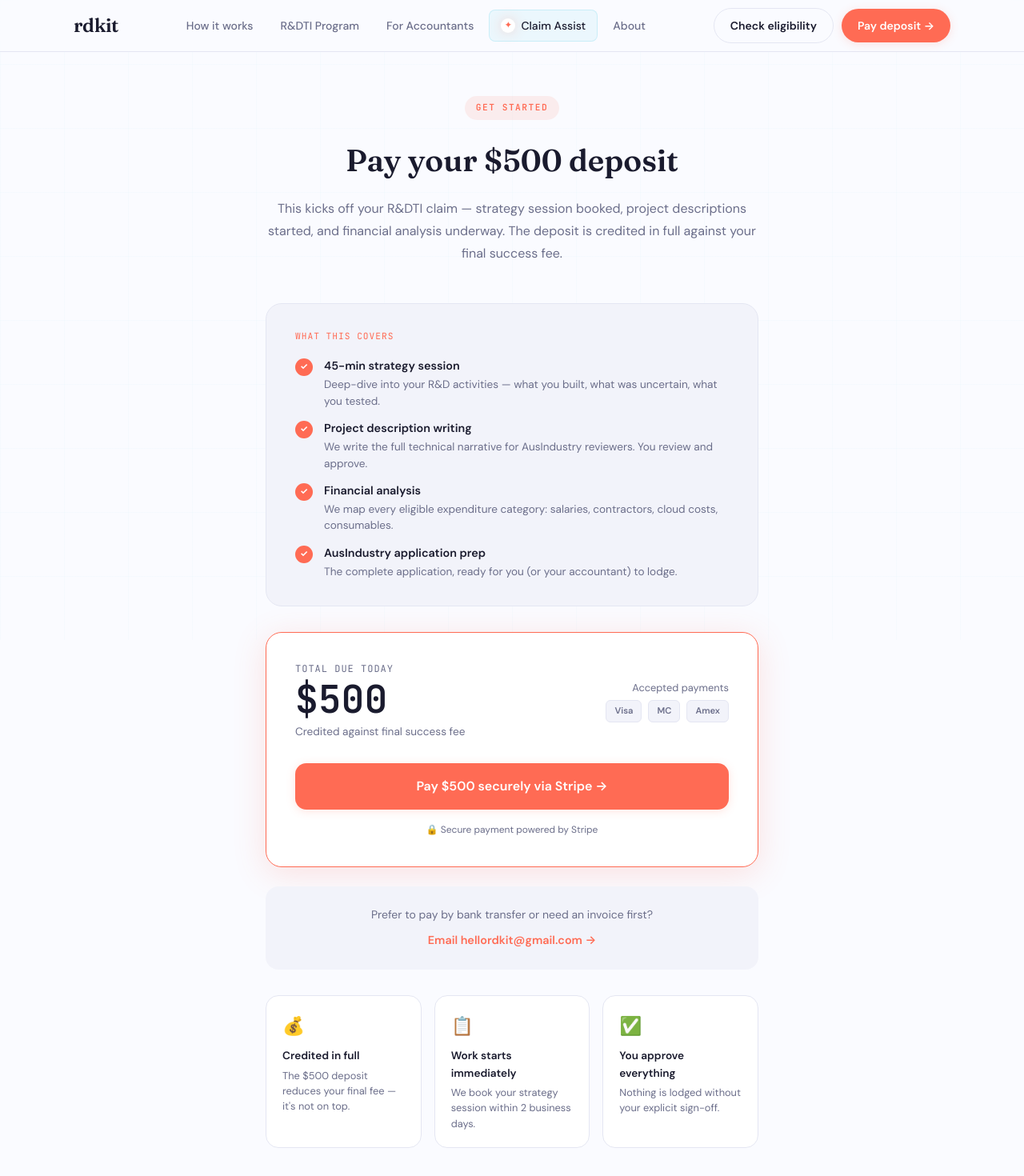
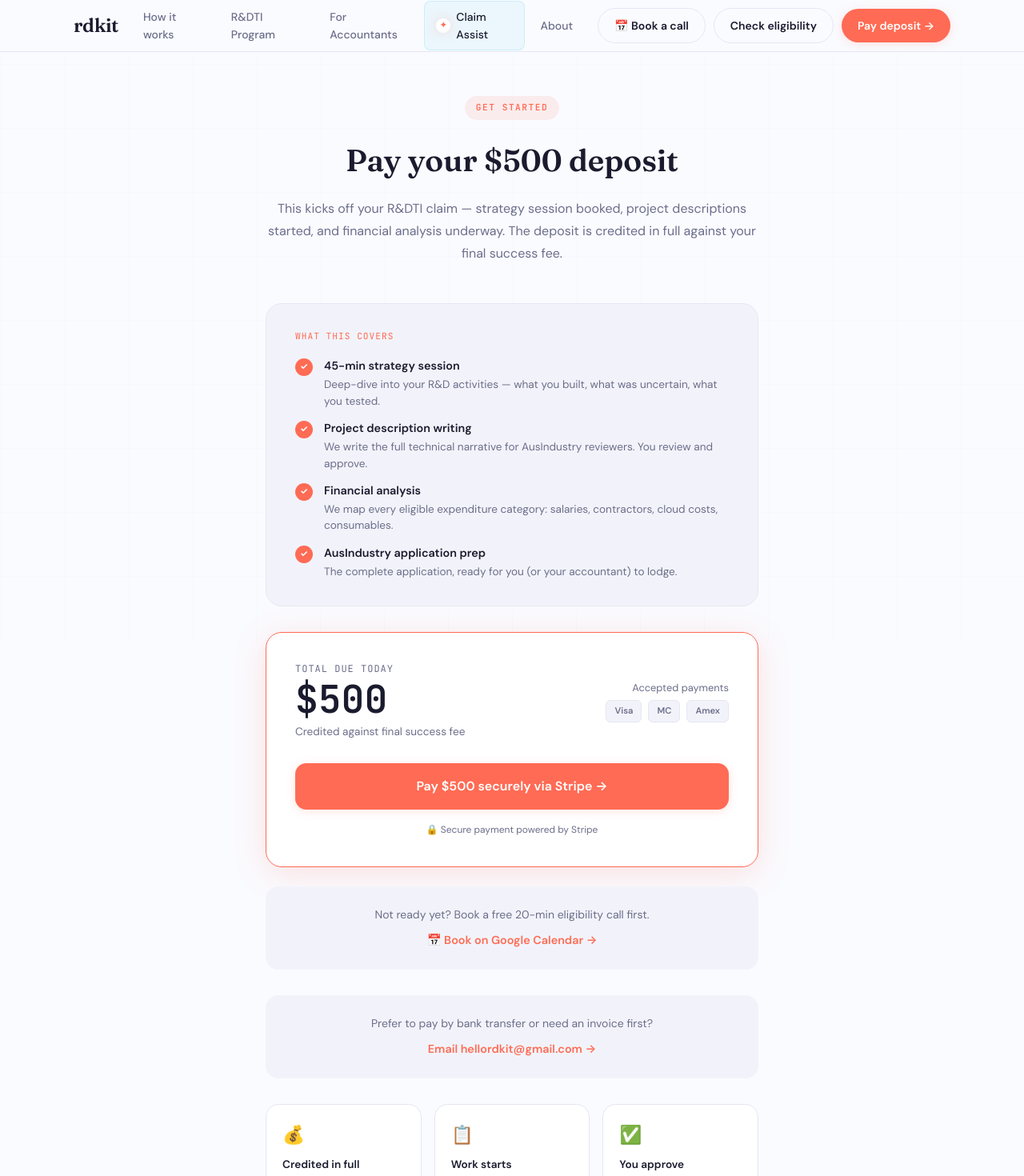
Before and after one commit to hellordkit-cell/rdkit, a Next.js app: page /get-started in a window 1280 px wide. Shown: the top 1470 px of the page at 80% size. Built offline with nearby package versions, Linux system fonts and the light colour scheme.

Commit message:
Merge Vignesh branch + FY2026-27 badge, booking link, vercel config

```diff
--- a/components/Nav.js
+++ b/components/Nav.js
@@ -1,6 +1,7 @@
 import { useEffect, useState } from 'react'
 import Link from 'next/link'
 import { useRouter } from 'next/router'
+import { BOOKING_URL } from '../lib/constants'
 
 const navLinks = [
   { href: '/how-it-works', label: 'How it works' },
@@ -40,6 +41,7 @@ export default function Nav() {
           ))}
         </div>
         <div className="nav-actions">
+          <a href={BOOKING_URL} target="_blank" rel="noopener noreferrer" className="btn btn-outline nav-cta" style={{ padding: '10px 20px' }}>📅 Book a call</a>
           <Link href="/eligibility" className="btn btn-outline nav-cta nav-cta-eligibility">Check eligibility</Link>
           <Link href="/get-started" className="btn btn-primary nav-cta nav-cta-deposit">Pay deposit →</Link>
         </div>
@@ -76,6 +78,7 @@ export default function Nav() {
             </Link>
           ))}
           <div className="nav-mobile-actions">
+            <a href={BOOKING_URL} target="_blank" rel="noopener noreferrer" className="btn btn-outline nav-mobile-cta">📅 Book a call</a>
             <Link href="/eligibility" className="btn btn-outline nav-mobile-cta">Check eligibility</Link>
             <Link href="/get-started" className="btn btn-primary nav-mobile-cta">Pay deposit →</Link>
           </div>
--- /dev/null
+++ b/lib/constants.js
@@ -0,0 +1,9 @@
+// ─── Replace with your Google Calendar appointment scheduling URL ────────────
+// To get this: Google Calendar → + Create → Appointment schedule → Share
+export const BOOKING_URL = 'https://calendar.google.com/calendar/appointments/YOUR_SCHEDULING_LINK_HERE'
+
+// ─── Stripe payment link ────────────────────────────────────────────────────
+export const STRIPE_PAYMENT_LINK = 'https://buy.stripe.com/eVq9AS8ezg9Xd3n0DOdnW00'
+
+// ─── Contact ────────────────────────────────────────────────────────────────
+export const CONTACT_EMAIL = 'hellordkit@gmail.com'
--- a/pages/get-started.js
+++ b/pages/get-started.js
@@ -2,11 +2,12 @@ import Link from 'next/link'
 import { useEffect } from 'react'
 import Nav from '../components/Nav'
 import Footer from '../components/Footer'
+import { BOOKING_URL, STRIPE_PAYMENT_LINK } from '../lib/constants'
 import SEO from '../components/SEO'
 import { seoPages } from '../lib/seo'
 
 // ─── Replace this with your real Stripe Payment Link URL ───────────────────
-const STRIPE_PAYMENT_LINK = 'https://buy.stripe.com/eVq9AS8ezg9Xd3n0DOdnW00'
+// STRIPE_PAYMENT_LINK now imported from lib/constants
 // ────────────────────────────────────────────────────────────────────────────
 
 export default function GetStarted() {
@@ -94,6 +95,13 @@ export default function GetStarted() {
 
         {/* Alternative */}
         <div className="fade-up" style={{ textAlign: 'center', padding: '24px', background: 'var(--bg-alt)', borderRadius: 16, marginBottom: 32 }}>
+          <p style={{ fontSize: '0.875rem', color: 'var(--muted)', marginBottom: 8 }}>Not ready yet? Book a free 20-min eligibility call first.</p>
+          <a href={BOOKING_URL} target="_blank" rel="noopener noreferrer" style={{ color: 'var(--coral)', fontWeight: 600, fontSize: '0.9rem', textDecoration: 'none' }}>
+            📅 Book on Google Calendar →
+          </a>
+        </div>
+
+        <div className="fade-up" style={{ textAlign: 'center', padding: '24px', background: 'var(--bg-alt)', borderRadius: 16, marginBottom: 32 }}>
           <p style={{ fontSize: '0.875rem', color: 'var(--muted)', marginBottom: 8 }}>Prefer to pay by bank transfer or need an invoice first?</p>
           <a href="mailto:hellordkit@gmail.com" style={{ color: 'var(--coral)', fontWeight: 600, fontSize: '0.9rem', textDecoration: 'none' }}>
             Email hellordkit@gmail.com →
--- a/pages/index.js
+++ b/pages/index.js
@@ -38,7 +38,7 @@ export default function Home() {
       {/* Hero + Mini Calculator */}
       <div className="home-hero">
         <div className="hero-left">
-          <div className="hero-badge">✦ Now open for FY2025-26 claims</div>
+          <div className="hero-badge">✦ Now open for FY2026-27 claims</div>
           <h1 className="hero-h1">
             Your R&D is<br/>worth more than<br/>you <span className="hl">realise</span>
           </h1>
```
Also changed, not shown: pages/how-it-works.js (+16 -1 lines), vercel.json (added).
